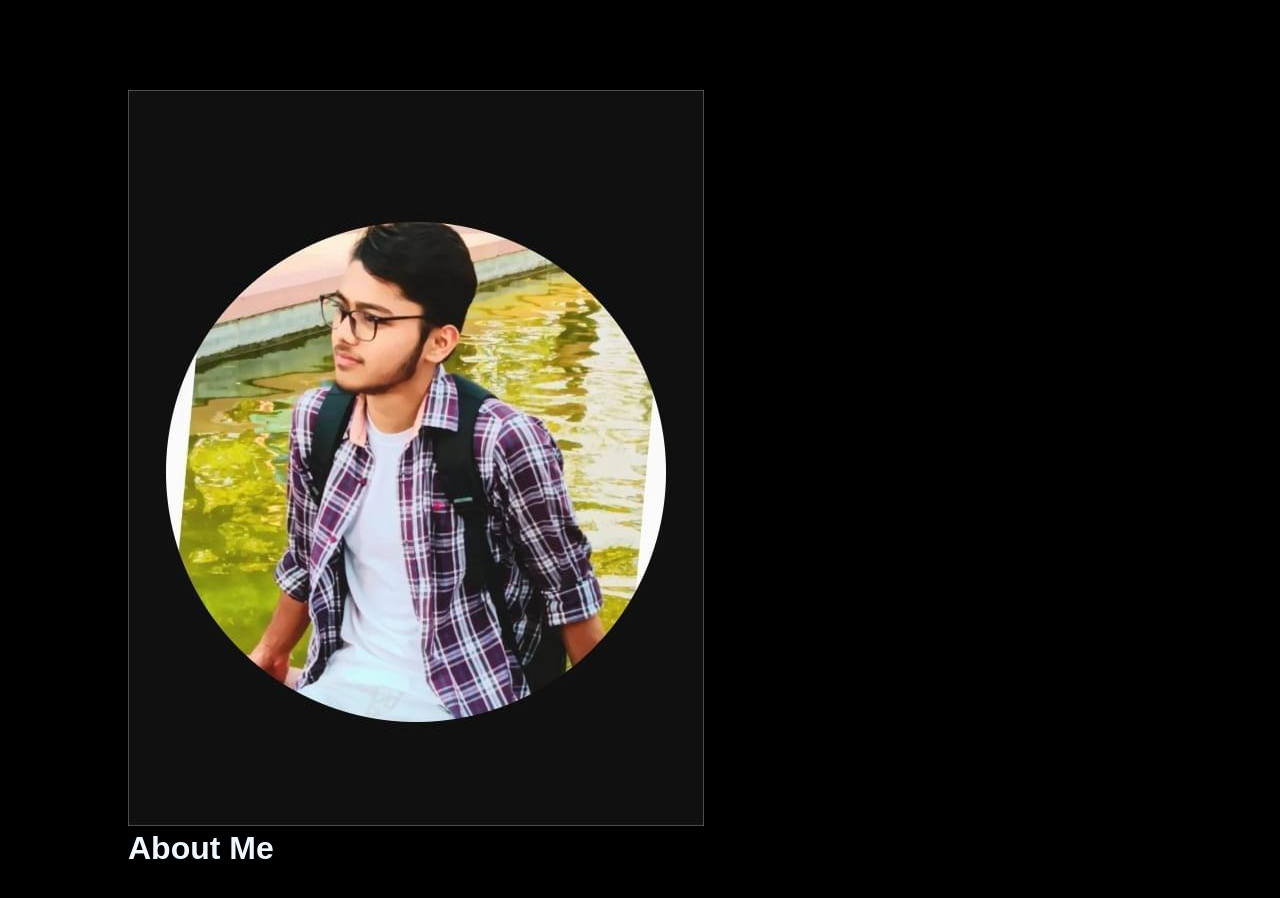
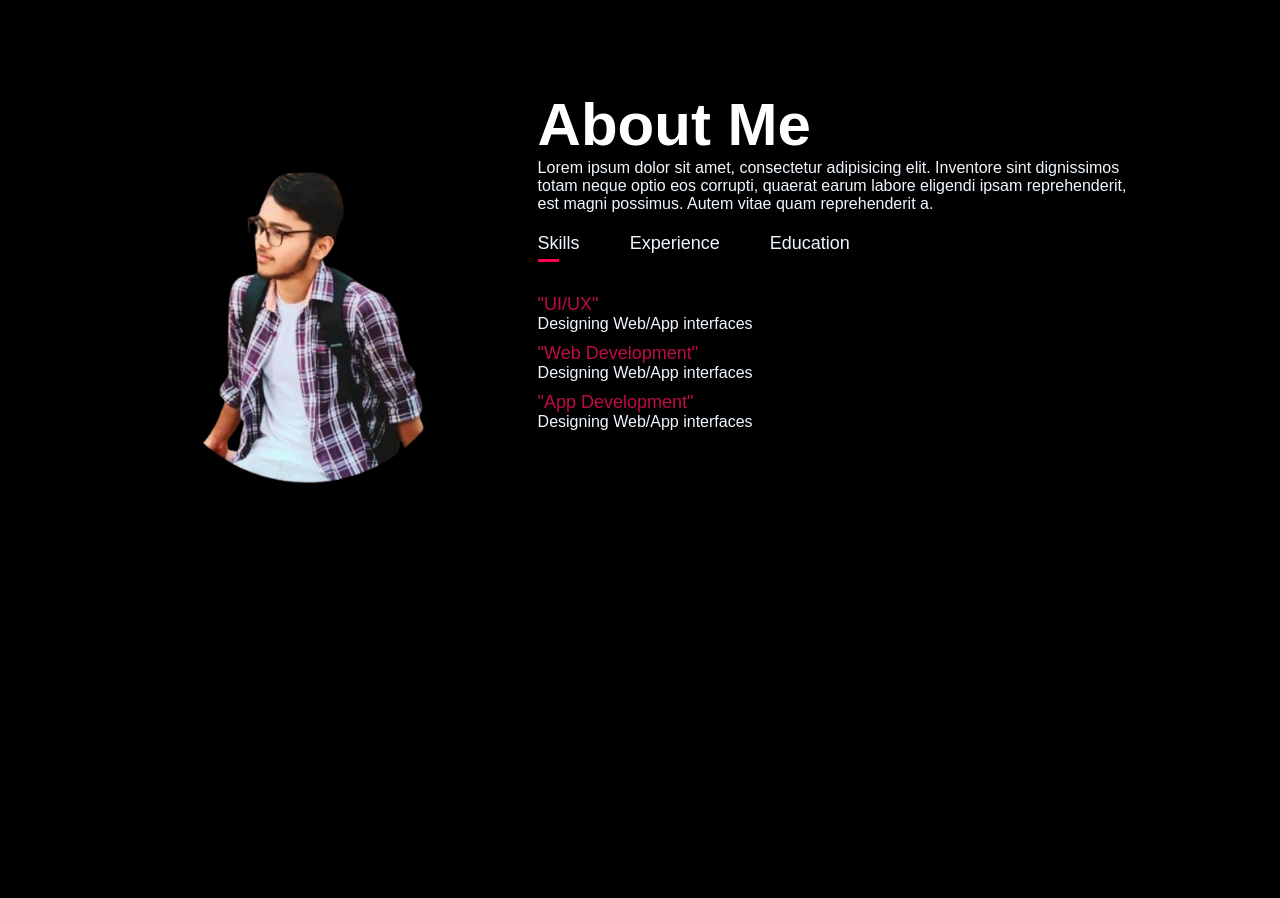
Before and after one commit to Ahamid047/myPortfolio, a plain HTML site: page index.html in a window 1280 px wide. Shown: the part 800-1698 px from the top of the page. After the commit the page ends 1442 px from the top, so only its background shows below. Drawn offline with Linux system fonts and the light colour scheme.

Commit message:
design the ABOUT ME page

```diff
--- a/index.html
+++ b/index.html
@@ -29,10 +29,26 @@
         <div class="container">
             <div class="row">
                 <div class="about-col-1">
-                    <img src="images/img03.jpeg" alt="">
+                    <img src="images/imgfin.jpeg" alt="">
                 </div>
                 <div class="about-col-2">
-                    <h1>About Me</h1>
+                    <h1 class="sub-title">About Me</h1>
+                    <p>Lorem ipsum dolor sit amet, consectetur adipisicing elit. Inventore sint dignissimos totam neque optio eos corrupti, quaerat earum labore eligendi ipsam reprehenderit, est magni possimus. Autem vitae quam reprehenderit a.</p>
+
+                    <div class="tab-titles">
+                        <p class="tab-links active-link">Skills</p>
+                        <p class="tab-links">Experience</p>
+                        <p class="tab-links">Education</p>
+
+
+                    </div>
+                    <div class="tab-contents">
+                        <ul>
+                            <li> <span> "UI/UX"</span><br>Designing Web/App interfaces</li>
+                            <li> <span> "Web Development"</span><br>Designing Web/App interfaces</li>
+                            <li> <span> "App Development"</span><br>Designing Web/App interfaces</li>
+                        </ul>
+                    </div>
                 </div>
             </div>
 
--- a/style.css
+++ b/style.css
@@ -84,3 +84,63 @@ z .header-text h1 {
     padding: 80px 0;
     color: aliceblue;
 }
+
+.row{
+    display: flex;
+    justify-content: space-between;
+    flex-wrap: wrap;
+
+}
+.about-col-1{
+    flex-basis: 35%;
+}
+.about-col-1 img{
+    width: 100%;
+    border-radius: 15px;
+}
+.about-col-2{
+    flex-basis: 60%;
+}
+.sub-title{
+    font-size: 60px;
+    font-weight: 600;
+    color: #fff;
+
+}
+.tab-titles{
+    display: flex;
+    margin: 20px 0 40px;
+
+}
+.tab-links{
+    margin-right: 50px;
+    font-size: 18px;
+    font-weight: 500;
+    cursor: pointer;
+    position: relative;
+}
+.tab-links::after{
+    content: '';
+    width: 0;
+    height: 3px;
+    background: #ff004f;
+    position:absolute;
+    left: 0;
+    bottom: -8px;
+    transition: 0.5s;
+}
+
+.tab-links.active-link::after{
+    width: 50%;
+
+}
+
+.tab-contents ul li{
+    list-style: none;
+    margin: 10px 0;
+
+}
+.tab-contents ul li span{
+    color: #bf0b44;
+    font-size: 18px;
+}
```
Also changed, not shown: images/img04.jpeg (added), images/imgfin.jpeg (added), images/logo3.png (added).
